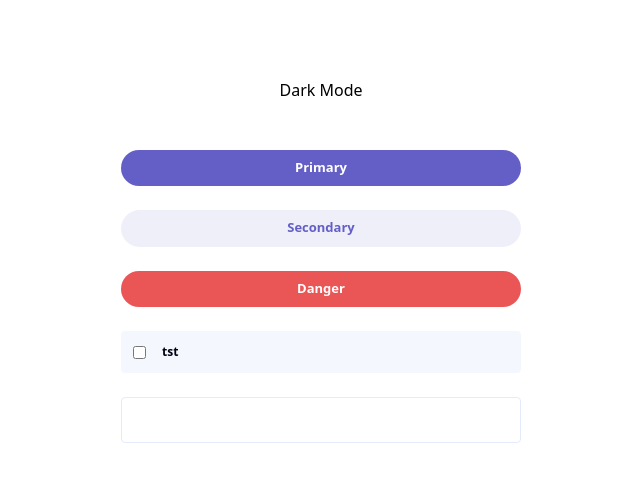
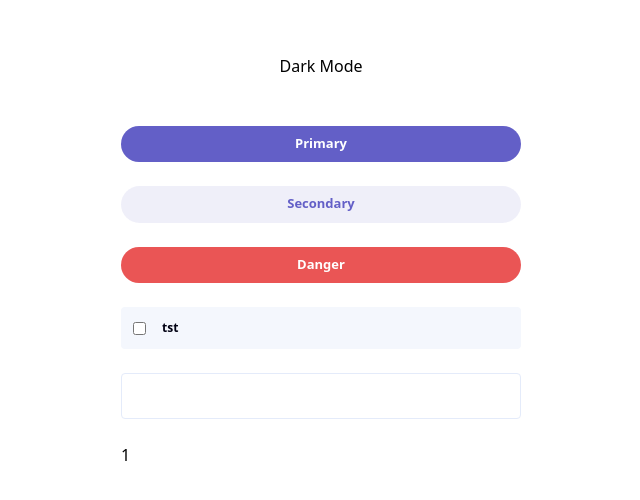
Before and after one commit to Krymancer/kanban-task-management, a Next.js app: page / in a window 1280 px wide. Shown: the part 144-644 px from the top of the page, without its empty margins (319-959 px from the left). Built offline with nearby package versions, Linux system fonts and the light colour scheme.

Commit message:
feat: adding more components

```diff
--- a/src/app/page.tsx
+++ b/src/app/page.tsx
@@ -2,6 +2,7 @@
 
 import Button from "@/components/Button";
 import Checkbox from "@/components/Checkbox";
+import Dropdown from "@/components/Dropdown";
 import TextField from "@/components/TextField";
 import ThemeToggle from "@/components/ThemeToggle";
 import { ChangeEvent, useState } from "react";
@@ -13,6 +14,27 @@ export default function Home() {
   const handleCheckboxChange = (event: ChangeEvent<HTMLInputElement>) => {setChecked(event.target.checked)};
   const handleTextInputChange = (event: ChangeEvent<HTMLInputElement>) => {setValue(event.target.value)};
 
+  const [selected, setSelected] = useState({value: '1', label: '1'});
+
+  const data = [
+    {
+      value: '1',
+      label: '1'
+    },
+    {
+      value: '2',
+      label: '2'
+    },
+    {
+      value: '3',
+      label: '3'
+    }
+  ];
+
+  const handleItemChange = (item: {value: string, label: string}) => {
+    setSelected(item);
+  }
+
   return (
     <main className="flex min-h-screen flex-col items-center justify-center dark:bg-dark-gray bg-white gap-10">
       <ThemeToggle />
@@ -21,7 +43,8 @@ export default function Home() {
       <Button secondary onClick={handleClick}>Secondary</Button>
       <Button danger onClick={handleClick}>Danger</Button>
       <Checkbox label="tst" onChange={(handleCheckboxChange)} checked={checked}/>
-      <TextField label="tst" onChange={handleTextInputChange} value={value} />
+      <TextField label="tst" onChange={handleTextInputChange} value={value} placeholder="Write something..." />
+      <Dropdown items={data} selected={selected} onChange={handleItemChange} />
       </div>
     </main>
   )
--- a/src/components/Dropdown.tsx
+++ b/src/components/Dropdown.tsx
@@ -0,0 +1,33 @@
+import { HTMLAttributes, useState } from "react";
+
+interface DropDownItem {
+  value: string;
+  label: string;
+}
+
+interface DropdownProps extends Omit<HTMLAttributes<HTMLSelectElement>, 'onChange'> {
+  items: DropDownItem[];
+  selected: DropDownItem;
+  onChange: (item: DropDownItem) => void;
+}
+
+export default function Dropdown(props: DropdownProps) {
+  const [isOpened, setIsOpened] = useState(false);
+
+  return (
+    <div className="bg-white dark:bg-very-dark-gray relative">
+      <div>
+        <button onClick={() => setIsOpened(!isOpened)}>{props.selected?.label}</button>
+      </div>
+      {isOpened && (
+        <div className="origin-top-right absolute right-0 mt-2 rounded-md shadow-lg bg-white ring-1 ring-black ring-opacity-5 w-full">
+          {props.items.map((item) => (
+            <div key={item.value}>
+              <button onClick={() => {props.onChange(item); setIsOpened(false)}}>{item.label}</button>
+            </div>
+          ))}
+        </div>
+      )}
+    </div>
+  );
+}
--- a/src/components/TextField.tsx
+++ b/src/components/TextField.tsx
@@ -6,6 +6,7 @@ interface TextFieldProps extends Omit<React.HTMLAttributes<HTMLLabelElement>, 'o
   onChange: (event: ChangeEvent<HTMLInputElement>) => void;
   value: string;
   label: string;
+  placeholder?: string;
 }
 
 export default function TextField(props: TextFieldProps) {
@@ -16,7 +17,7 @@ export default function TextField(props: TextFieldProps) {
 
   return(
     <label className={`rounded-[4px] bg-white dark:bg-very-dark-gray border p-3 w-full flex flex-row justify-between ${error ? 'border-red' : 'border-lines-light dark:border-lines-dark'}`}>
-      <input ref={inputRef} type="text" value={props.value} onChange={(e) => {props.onChange(e); setIsFirstEdit(false)}} className={`text-[13px] w-full bg-transparent border-none dark:text-white outline-none ${props.className}`} />
+      <input ref={inputRef} type="text" value={props.value} placeholder={props.placeholder} onChange={(e) => {props.onChange(e); setIsFirstEdit(false)}} className={`text-[13px] w-full bg-transparent border-none dark:text-white outline-none placeholder:text-white ${props.className}`} />
       <span className={`text-[13px] whitespace-nowrap select-none text-red ${error ? 'block' : 'hidden'}`} onClick={() => inputRef.current?.focus()}>Can&apos;t be empty</span>
     </label>
   );
```
